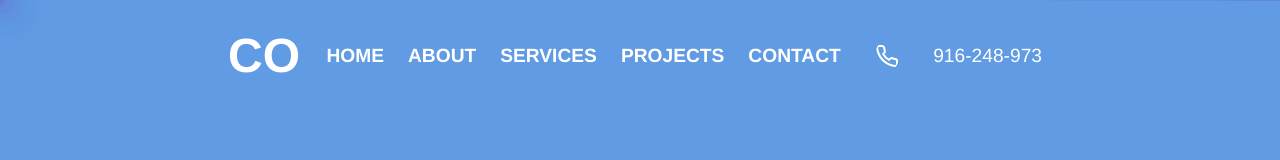
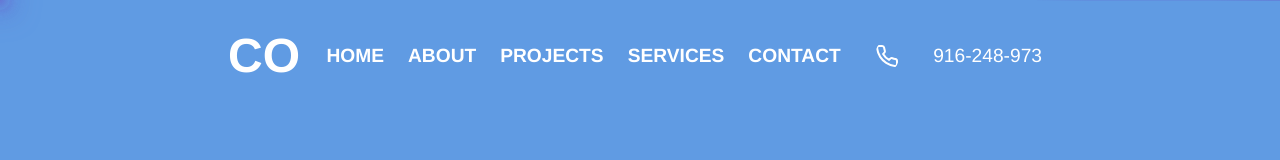
Before and after one commit to oCaio-re/my_next_portfolio, a Next.js app: page / in a window 1280 px wide. Shown: the top 160 px of the page. Built offline with nearby package versions, Linux system fonts and the light colour scheme.

Commit message:
navbar changes

```diff
--- a/app/components/GlowingCursor/GlowingCursor.tsx
+++ b/app/components/GlowingCursor/GlowingCursor.tsx
@@ -19,7 +19,7 @@ const GlowingCursor: React.FC = () => {
 
     return (
         <div
-            className="glowing-cursor"
+            className="glowing-cursor hidden lg:block"
             style={{
                 left: `${position.x}px`,
                 top: `${position.y}px`,
--- a/app/components/NavBar.tsx
+++ b/app/components/NavBar.tsx
@@ -7,7 +7,7 @@ export const NavBar = () => {
     const [scrolled, setScrolled] = useState(false);
     const [activeSection, setActiveSection] = useState<string>('home');
 
-    const navItems = ['home', 'about', 'services', 'projects', 'contact'];
+    const navItems = ['home', 'about', 'projects', 'services', 'contact'];
 
     useEffect(() => {
         const onScroll = () => {
```
